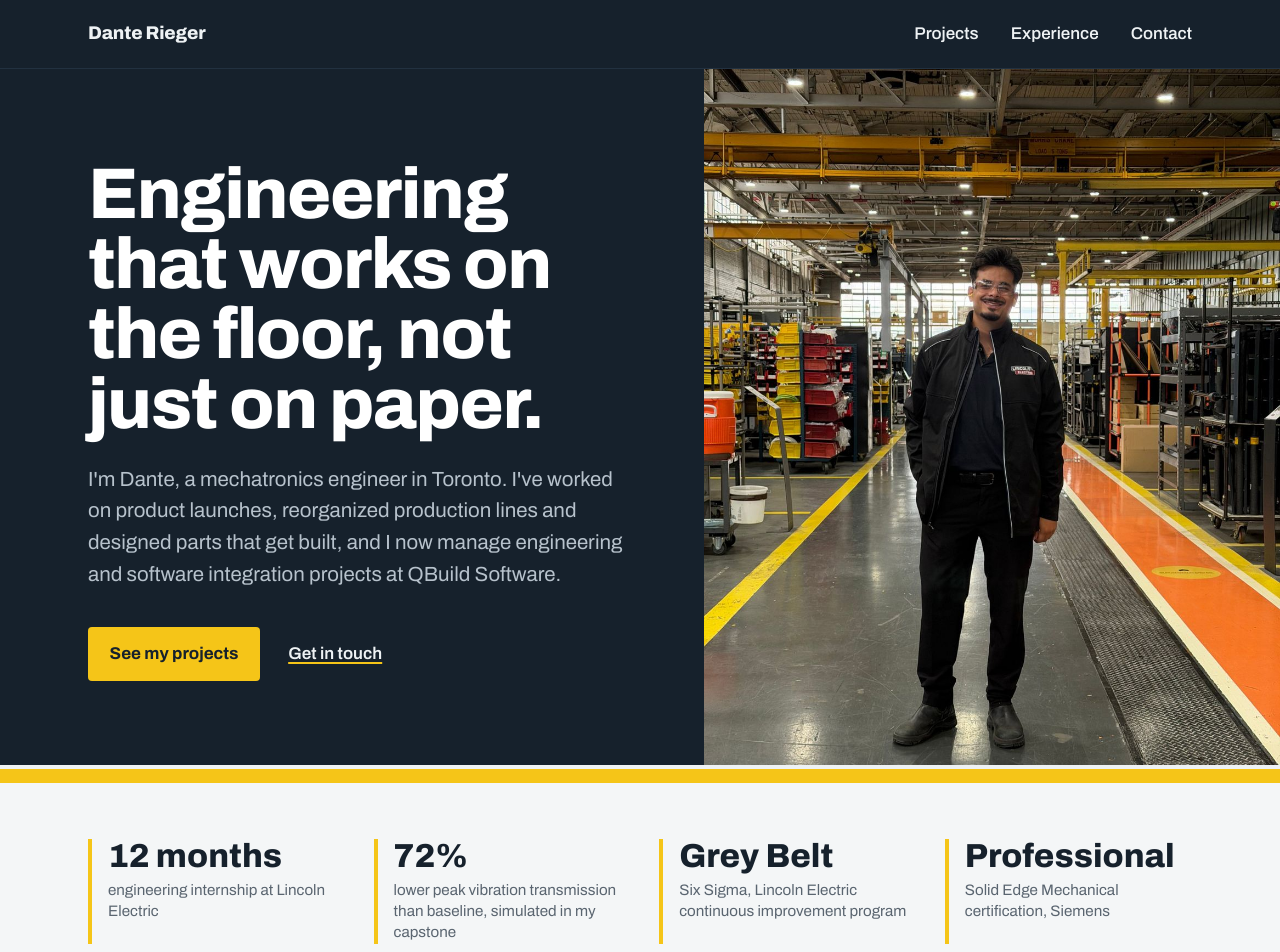
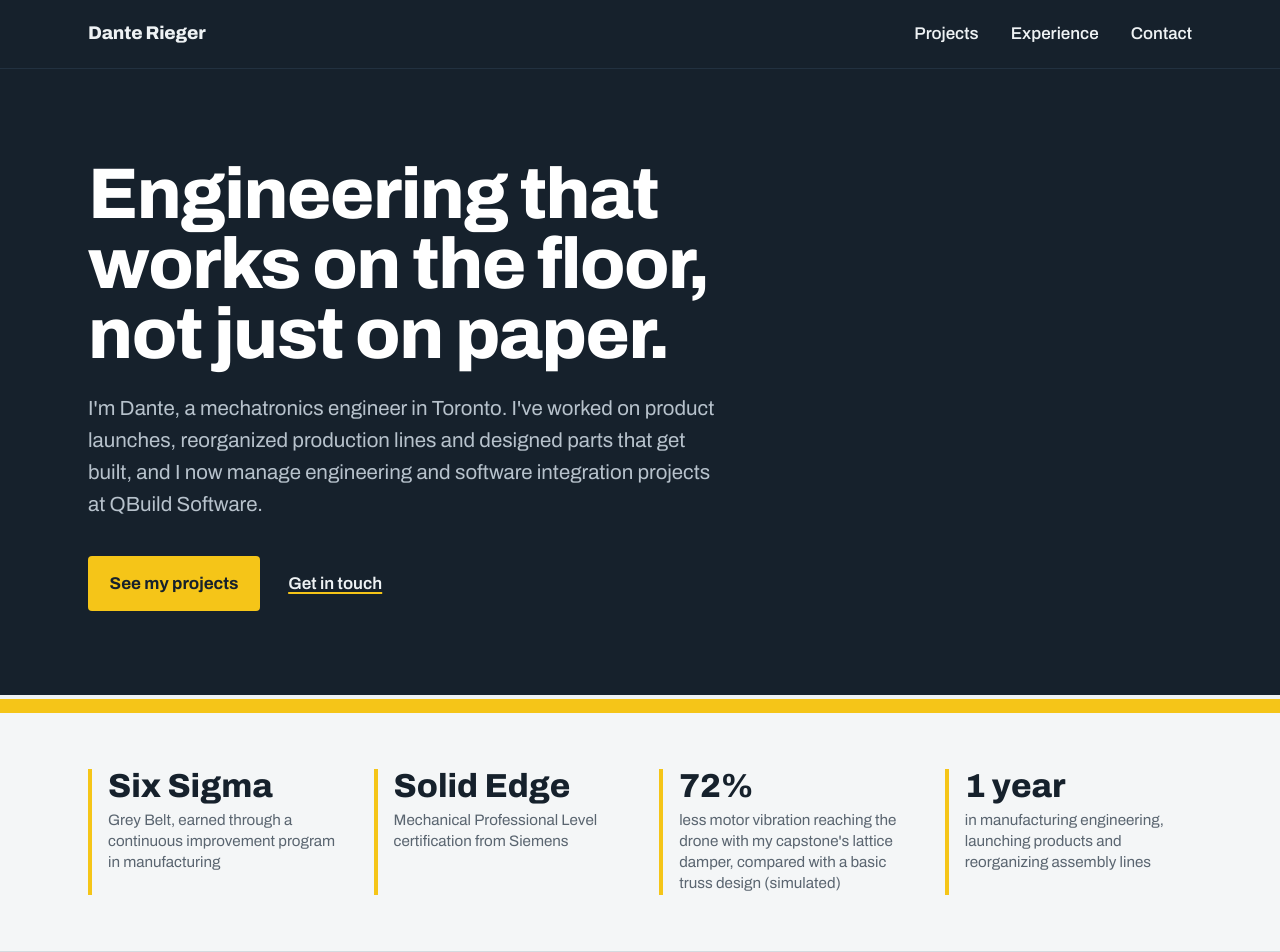
Before and after one commit to danterieger/danterieger.github.io, a plain HTML site: page index.html in a window 1280 px wide. Shown: the top 952 px of the page. Drawn offline with Linux system fonts and the light colour scheme.

Commit message:
Remove Lincoln Electric photos and rework highlights
- Text-only hero and contact until a new photo is ready
- Highlights reordered: Six Sigma, Solid Edge, capstone result explained, 1 year last
- Official Siemens certification level names

Co-Authored-By: Claude Opus 5.5 <noreply@anthropic.com>
Claude-Session: https://claude.ai/code/session_016Gx9VCvG4c8N2p6mmVak16

```diff
--- a/assets/css/site.css
+++ b/assets/css/site.css
@@ -91,6 +91,9 @@ p { margin: 0 0 1em; max-width: var(--measure); }
 .hero-copy { display: flex; flex-direction: column; justify-content: center; padding: clamp(3rem, 7vw, 6rem) clamp(1.5rem, 5vw, 4.5rem) clamp(4rem, 8vw, 6.5rem) max(var(--gutter), calc((100vw - var(--wrap)) / 2 + var(--gutter))); }
 .hero h1 { color: #fff; margin-bottom: 1.5rem; }
 .hero .lede { color: var(--on-ink-2); margin-bottom: 2.25rem; }
+.hero-grid.is-text-only { grid-template-columns: minmax(0, 1fr); min-height: min(64vh, 560px); }
+.hero-grid.is-text-only .hero-copy { max-width: calc(var(--wrap) + 2 * var(--gutter)); }
+.hero-grid.is-text-only h1 { max-width: 16ch; }
 .hero-photo { position: relative; margin: 0; }
 .hero-photo img { position: absolute; inset: 0; width: 100%; height: 100%; object-fit: cover; object-position: 50% 35%; }
 .hero-links { display: flex; flex-wrap: wrap; gap: 0.75rem 1.75rem; align-items: center; }
@@ -163,6 +166,7 @@ input[type="range"] { width: 100%; accent-color: var(--tpu); }
 
 /* Contact */
 .contact { display: grid; grid-template-columns: auto minmax(0, 1fr); gap: clamp(1.5rem, 4vw, 3rem); align-items: center; }
+.contact.is-text-only { grid-template-columns: minmax(0, 1fr); }
 .contact-photo { width: clamp(7rem, 14vw, 10rem); aspect-ratio: 1; border-radius: 50%; object-fit: cover; box-shadow: 0 0 0 5px var(--yellow); }
 .contact h2 { margin-bottom: 0.5rem; }
 .contact .lede { margin-bottom: 1.25rem; }
--- a/index.html
+++ b/index.html
@@ -7,7 +7,7 @@
   <meta name="description" content="Dante Rieger is a mechatronics engineer in Toronto with experience in product launches, lean manufacturing, mechanical design and engineering project management.">
   <meta property="og:title" content="Dante Rieger | Mechatronics Engineer">
   <meta property="og:description" content="Engineering that works on the floor, not just on paper.">
-  <meta property="og:image" content="https://danterieger.github.io/assets/img/me/shop-floor.jpg">
+  <meta property="og:image" content="https://danterieger.github.io/assets/img/projects/uav-vibration-damper/exploded-assembly.png">
   <link rel="preconnect" href="https://fonts.googleapis.com">
   <link rel="preconnect" href="https://fonts.gstatic.com" crossorigin>
   <link href="https://fonts.googleapis.com/css2?family=Archivo:wdth,wght@62..125,100..900&display=swap" rel="stylesheet">
@@ -32,7 +32,7 @@
 
   <main id="main">
     <section class="hero" aria-labelledby="hero-title">
-      <div class="hero-grid">
+      <div class="hero-grid is-text-only">
         <div class="hero-copy">
           <h1 id="hero-title">Engineering that works on the floor, not just on paper.</h1>
           <p class="lede">I'm Dante, a mechatronics engineer in Toronto. I've worked on product launches, reorganized production lines and designed parts that get built, and I now manage engineering and software integration projects at QBuild Software.</p>
@@ -41,19 +41,16 @@
             <a class="text-link" href="#contact">Get in touch</a>
           </div>
         </div>
-        <figure class="hero-photo">
-          <img src="assets/img/me/shop-floor.jpg" alt="Dante standing in a production aisle at Lincoln Electric, between yellow and orange floor markings" width="1050" height="1400" fetchpriority="high">
-        </figure>
       </div>
     </section>
 
     <section class="credentials" aria-label="Highlights">
       <div class="wrap">
         <ul>
-          <li><strong>12 months</strong><span>engineering internship at Lincoln Electric</span></li>
-          <li><strong>72%</strong><span>lower peak vibration transmission than baseline, simulated in my capstone</span></li>
-          <li><strong>Grey Belt</strong><span>Six Sigma, Lincoln Electric continuous improvement program</span></li>
-          <li><strong>Professional</strong><span>Solid Edge Mechanical certification, Siemens</span></li>
+          <li><strong>Six Sigma</strong><span>Grey Belt, earned through a continuous improvement program in manufacturing</span></li>
+          <li><strong>Solid Edge</strong><span>Mechanical Professional Level certification from Siemens</span></li>
+          <li><strong>72%</strong><span>less motor vibration reaching the drone with my capstone's lattice damper, compared with a basic truss design (simulated)</span></li>
+          <li><strong>1 year</strong><span>in manufacturing engineering, launching products and reorganizing assembly lines</span></li>
         </ul>
       </div>
     </section>
@@ -169,8 +166,8 @@
         <div class="certs">
           <h3>Certifications</h3>
           <ul class="cert-list">
-            <li><strong>Solid Edge Mechanical Professional</strong><span>Siemens, 2026</span></li>
-            <li><strong>Solid Edge Mechanical Associate</strong><span>Siemens, 2026</span></li>
+            <li><strong>Solid Edge Mechanical, Professional Level</strong><span>Siemens, 2026</span></li>
+            <li><strong>Solid Edge Mechanical, Associate Level</strong><span>Siemens, 2026</span></li>
             <li><strong>Six Sigma Grey Belt</strong><span>Lincoln Electric, 2025</span></li>
             <li><strong>Working at Heights</strong><span>Carpenters' Regional Council, 2024</span></li>
           </ul>
@@ -179,8 +176,7 @@
     </section>
 
     <section class="section" id="contact" aria-labelledby="contact-title">
-      <div class="wrap contact">
-        <img class="contact-photo" src="assets/img/me/headshot.jpg" alt="Dante Rieger" width="480" height="480" loading="lazy">
+      <div class="wrap contact is-text-only">
         <div>
           <h2 id="contact-title">Get in touch</h2>
           <p class="lede">Open to conversations about manufacturing, product development and engineering projects.</p>
```
Also changed, not shown: assets/img/me/headshot.jpg (deleted), assets/img/me/shop-floor.jpg (deleted).
